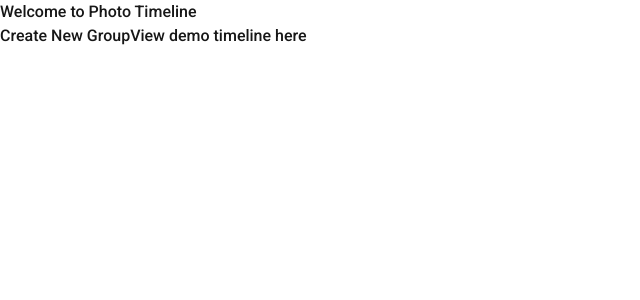
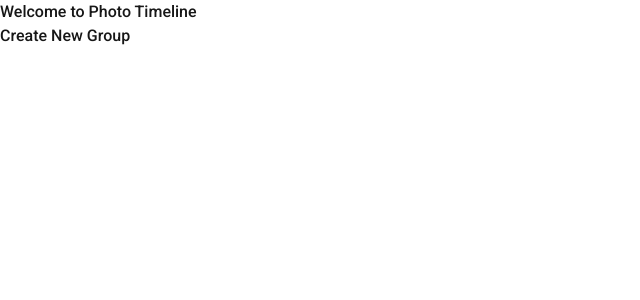
Before and after one commit to bahtibyte/memory-lane, a Next.js app in the folder client/: page / in a window 1280 px wide. Shown: the top 300 px of the page, without its empty margins (0-640 px from the left). Built offline with nearby package versions, Linux system fonts and the light colour scheme; no server answers.

Commit message:
[client]: removed demo page

```diff
--- a/client/src/app/components/PhotoEntry.tsx
+++ b/client/src/app/components/PhotoEntry.tsx
@@ -6,6 +6,7 @@ export function formatDate(dateString: string): string {
   return date.toLocaleDateString('en-US', {
     month: 'short',
     day: 'numeric',
+    year: 'numeric',
   });
 }
 
--- a/client/src/app/page.tsx
+++ b/client/src/app/page.tsx
@@ -12,12 +12,6 @@ export default function LandingPage() {
         >
           Create New Group
         </Link>
-        <Link
-          href="/demo"
-          className="text-blue-500 hover:underline mt-4"
-        >
-          View demo timeline here
-        </Link>
       </div>
     </main>
   );
```
